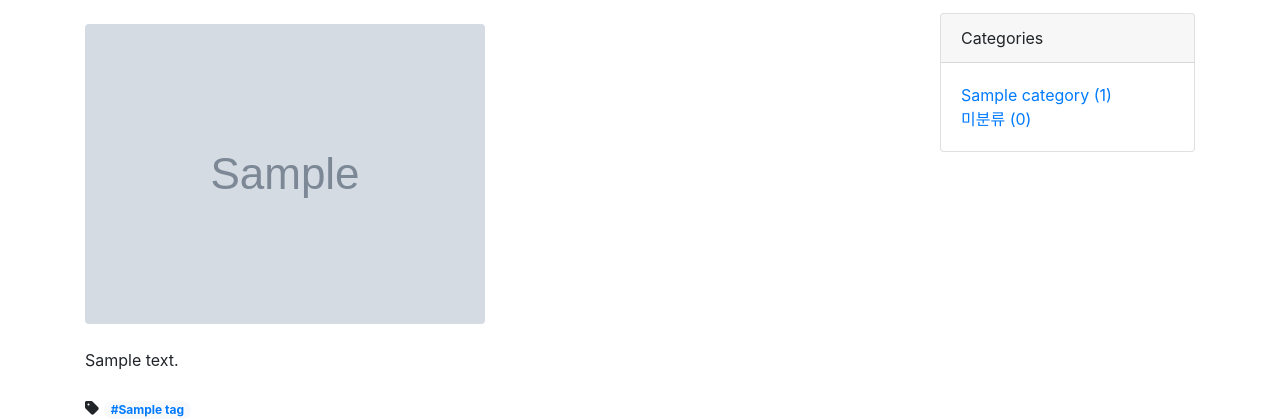
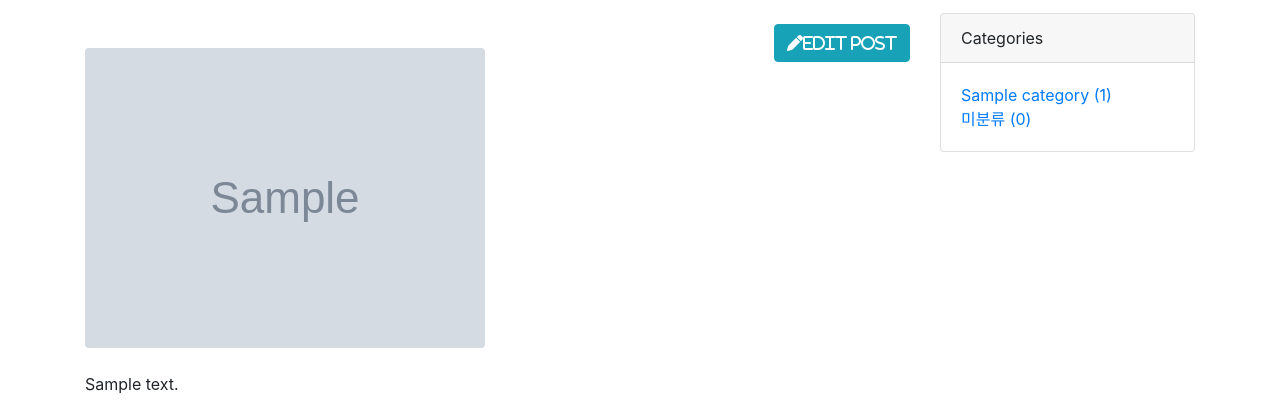
Before and after one commit to SeowonPark001/Django_2022, a Django app: page /blog/1/ in a window 1280 px wide. Shown: the part 196-616 px from the top of the page. Run offline with Django 4.2, Linux system fonts and the light colour scheme; a user stored in the database is signed in; tables that the repository leaves empty hold one stand-in row (values such as "Sample post"); grey boxes marked "Sample" are stand-in pictures; some libraries are stand-ins or nearby versions.

Commit message:
포스트 수정 페이지 만들기

```diff
--- a/blog/templates/blog/post_detail.html
+++ b/blog/templates/blog/post_detail.html
@@ -43,12 +43,13 @@
         </header>
 
         <!-- Edit Button -->
-        <!-- user.is_authenticated : 로그인되어 있는지 -->
-<!--        {% if user.is_authenticated and user == post.author %}-->
-<!--            <a class="btn btn-info float-right" href="/blog/update_post/{{post.pk}}/" role="button">-->
-<!--                <i class="fas fa-pen">Edit Post</i>-->
-<!--            </a>-->
-<!--        {% endif %}-->
+        <!--user.is_authenticated : 로그인되어 있는지-->
+        {% if user.is_authenticated and user == post.author %}
+            <a class="btn btn-info float-right" href="/blog/update_post/{{ post.pk }}/" role="button">
+                <i class="fas fa-pen">Edit Post</i>
+            </a>
+        {% endif %}
+        <br>
 
         <!-- Preview image figure-->
         <figure class="mb-4">
--- a/blog/templates/blog/post_form.html
+++ b/blog/templates/blog/post_form.html
@@ -1,5 +1,4 @@
-<!-- 모듈화 -->
-<!-- blog/base.html 내용 가져오기 -->
+<!-- 모듈화 : blog/base.html 내용 가져오기 -->
 {% extends 'blog/base.html' %}
 
 <!-- 16장: Crispy forms 적용 -->
--- a/blog/urls.py
+++ b/blog/urls.py
@@ -14,7 +14,7 @@ urlpatterns = [ # ip주소/blog/
 
     # 15장 Form
     path('create_post/', views.PostCreate.as_view()),   # IP주소/blog/create_post
-    # path('update_post/<int:pk>/', views.PostUpdate.as_view()),  # IP주소/blog/update_post/1
+    path('update_post/<int:pk>/', views.PostUpdate.as_view()),  # IP주소/blog/update_post/1
 
     # 16장? Comment
     # path('<int:pk>/new_comment/', views.new_comment),  # IP주소/blog/1/new_comment/ : post의 pk
--- a/blog/views.py
+++ b/blog/views.py
@@ -79,46 +79,47 @@ class PostCreate(LoginRequiredMixin, UserPassesTestMixin, CreateView):
 
 
 
-# 이미 존재하는 포스트 수정
-# class PostUpdate(LoginRequiredMixin, UpdateView):
-#     model = Post
-#     fields = ['title', 'hook_text', 'content', 'head_image', 'file_upload', 'category', 'tags']  # 등록글 속성들, 똑같이 적기
-#     template_name = 'blog/post_update_form.html'
-#
-#
-#     def get_context_data(self, object_list=None, **kwargs):
-#         context = super(PostUpdate, self).get_context_data()
-#         if self.object.tags.exists:
-#             tag_str_list = list()
-#             for t in self.object.tags.all():
-#                 tag_str_list.append(t.name)
-#             context['tags_str_default'] = ';'.join(tag_str_list)
-#         context['categories'] = Category.objects.all()
-#         context['no_category_post_count'] = Post.objects.filter(category=None).count
-#         return context
-#
-#     def dispatch(self, request, *args, **kwargs):
-#         if request.user.is_authenticated and request.user == self.get_object().author:
-#             return super(PostUpdate, self).dispatch(request, *args, **kwargs)
-#         else:
-#             raise PermissionDenied  # Exception 발생
-#
-#     def form_valid(self, form):
-#         response = super(PostUpdate, self).form_valid(form)
-#         self.object.tags.clear() # 기존 태그들을 삭제 후 새 태그들 등록
-#         tags_str = self.POST.get('tags_str')
-#         if tags_str:
-#             tags_str = tags_str.strip()
-#             tags_str, is_created = tags_str.replace(',', ';')  # true: / false: 원래 애방
-#             tag_list = tags_str.split(';')
-#             for t in tag_list:
-#                 t = t.strip()
-#                 tag, is_tag_created = Tag.objects.get_or_create(name=t)
-#                 if is_tag_created:
-#                     tag.slug = slugify(t, allow_unicode=True)
-#                     tag.save()
-#                 self.object.tags.add(tag)
-#         return response
+# 15장 이미 존재하는 포스트 수정
+class PostUpdate(LoginRequiredMixin, UpdateView):
+    model = Post
+    fields = ['title', 'hook_text', 'content', 'head_image', 'file_upload', 'category', 'tags']  # 등록글 속성들, 똑같이 적기
+    template_name = 'blog/post_update_form.html'
+
+
+    def get_context_data(self, object_list=None, **kwargs):
+        context = super(PostUpdate, self).get_context_data()
+        if self.object.tags.exists:
+            tag_str_list = list()
+            for t in self.object.tags.all():
+                tag_str_list.append(t.name)
+            context['tags_str_default'] = ';'.join(tag_str_list)
+        context['categories'] = Category.objects.all()
+        context['no_category_post_count'] = Post.objects.filter(category=None).count
+        return context
+
+    # 요청 사용자가 권한ㅇ => 포스트 수정하기 페이지 보내기(dispatch)
+    def dispatch(self, request, *args, **kwargs):
+        if request.user.is_authenticated and request.user == self.get_object().author:
+            return super(PostUpdate, self).dispatch(request, *args, **kwargs)
+        else:
+            raise PermissionDenied  # Exception 발생
+
+    # def form_valid(self, form):
+    #     response = super(PostUpdate, self).form_valid(form)
+    #     self.object.tags.clear() # 기존 태그들을 삭제 후 새 태그들 등록
+    #     tags_str = self.POST.get('tags_str')
+    #     if tags_str:
+    #         tags_str = tags_str.strip()
+    #         tags_str, is_created = tags_str.replace(',', ';')  # true: / false: 원래 애방
+    #         tag_list = tags_str.split(';')
+    #         for t in tag_list:
+    #             t = t.strip()
+    #             tag, is_tag_created = Tag.objects.get_or_create(name=t)
+    #             if is_tag_created:
+    #                 tag.slug = slugify(t, allow_unicode=True)
+    #                 tag.save()
+    #             self.object.tags.add(tag)
+    #     return response
 
 
 
```
Also changed, not shown: blog/templates/blog/post_update_form.html (+9 -10 lines).
